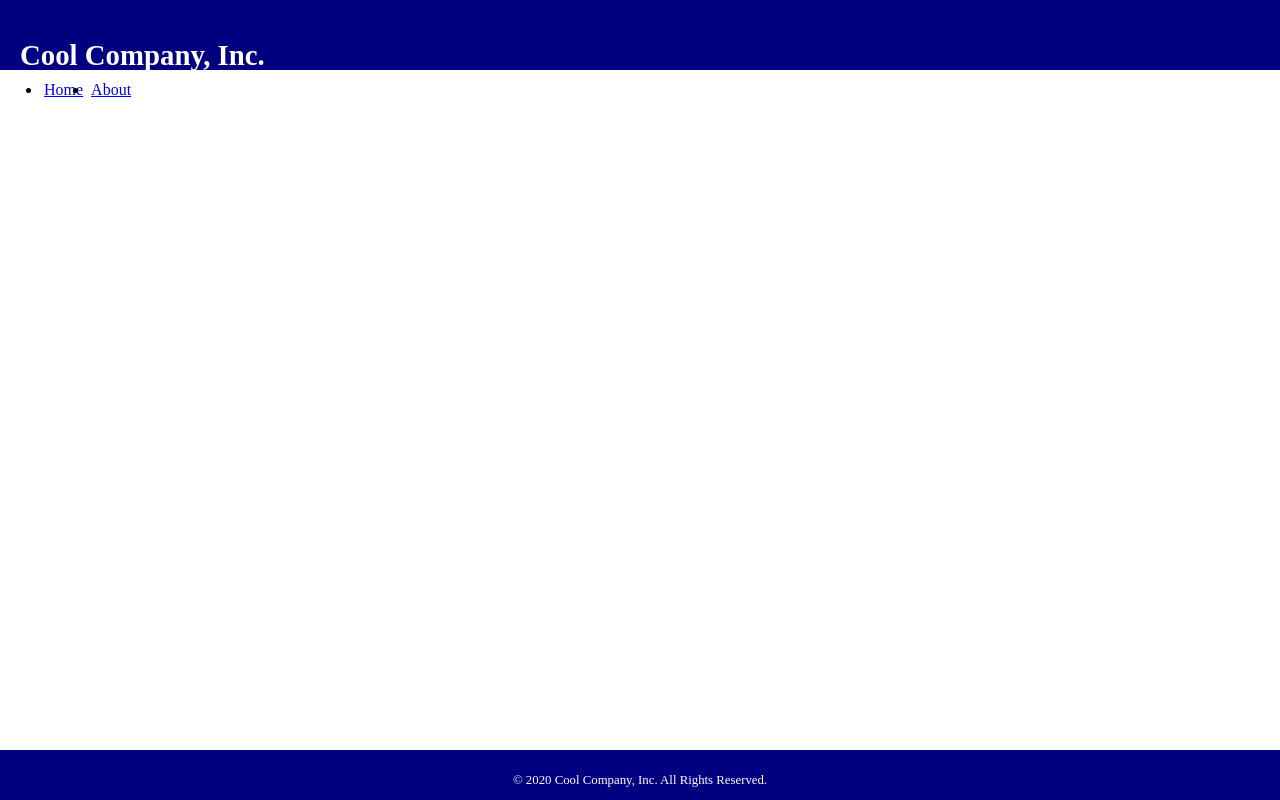
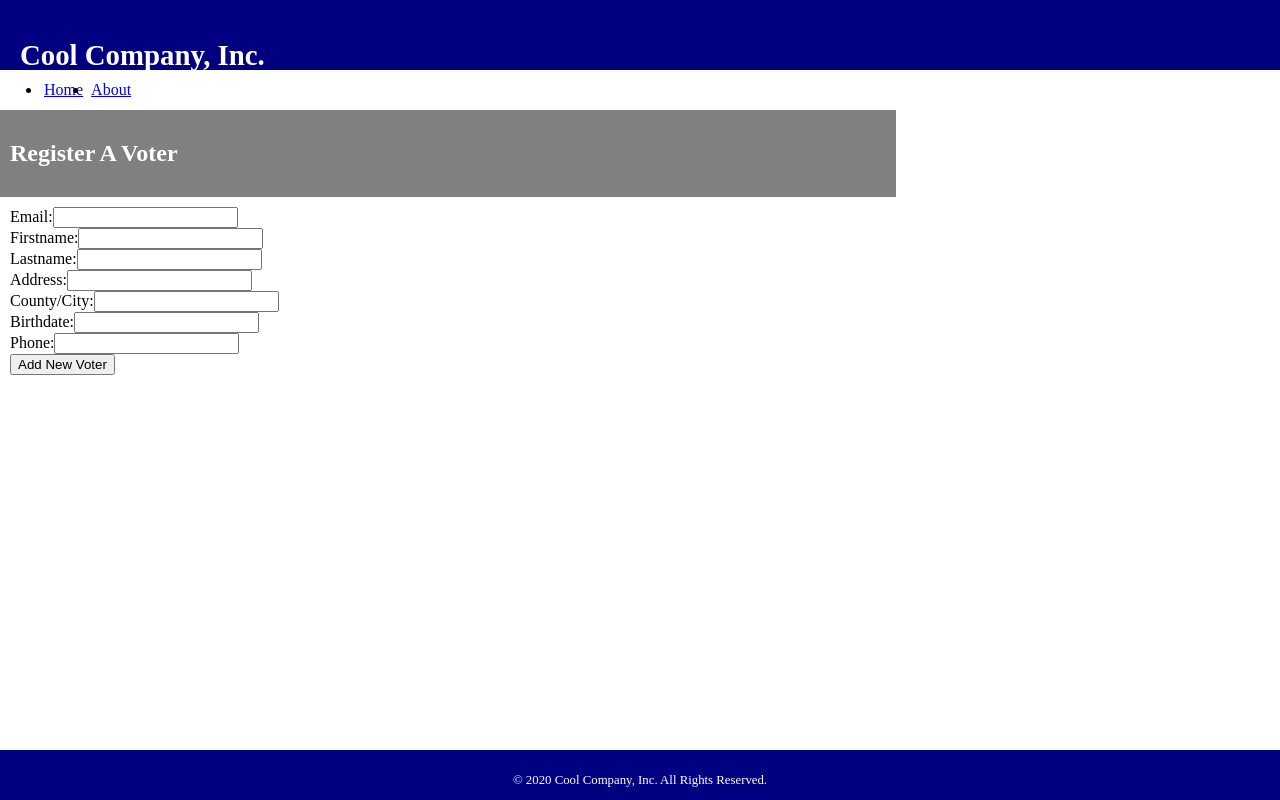
Before and after one commit to hemakothari12/Bootcamp_project, a React (Create React App) app: page /register in a window 1280 px wide. Built offline with nearby package versions, Linux system fonts and the light colour scheme.

Commit message:
adding additional UI components for voter registration

```diff
--- a/src/components/App.js
+++ b/src/components/App.js
@@ -11,6 +11,10 @@ import { Content } from './blocks/Content';
 import { Sidebar } from './blocks/Sidebar';
 import { HomePage } from './pages/HomePage';
 import { AboutPage } from './pages/AboutPage';
+
+import { VoterRegistrationPage } from './pages/VoterRegistrationPage';
+import { RegisterAVoterPage } from './pages/RegisterAVoterPage';
+import { ViewRegisteredVotersPage } from './pages/ViewRegisteredVotersPage';
 
 export const App = () => {
 
@@ -26,6 +30,15 @@ export const App = () => {
             <Route path="/about">
               <AboutPage />
             </Route>
+            <Route path="/registration">
+              <VoterRegistrationPage />
+            </Route>
+            <Route path="/register">
+                <RegisterAVoterPage />
+            </Route>
+            <Route path="/voters">
+                <ViewRegisteredVotersPage />
+            </Route>
           </Switch>
         </Content>
         <Switch>
@@ -35,6 +48,10 @@ export const App = () => {
           <Route path="/">
             <Sidebar className="home-page" />
           </Route>
+
+          <Route path="/registration">
+            <Sidebar className="registration-page" />
+          </Route>
         </Switch>
         <PageFooter />
       </PageLayout>
--- a/src/components/pages/RegisterAVoterPage.js
+++ b/src/components/pages/RegisterAVoterPage.js
@@ -0,0 +1,19 @@
+import React from 'react';
+
+import { RegistrationForm } from '../voter-registration/RegistrationForm'
+
+
+
+export const RegisterAVoterPage = ({onRegister: voter}) => {
+    return (
+        <>
+            <header>
+                <h2>Register A Voter</h2>
+            </header>
+
+            <section>
+                <RegistrationForm buttonText="Add New Voter" onSubmitVoter={voter} />
+            </section>
+        </>
+    );
+};
--- a/src/components/pages/ViewRegisteredVotersPage.js
+++ b/src/components/pages/ViewRegisteredVotersPage.js
@@ -0,0 +1,18 @@
+import React from 'react';
+
+
+export const ViewRegisteredVotersPage = () => {
+
+    return (
+        <>
+            <header>
+                <h2>Voter Registry</h2>
+            </header>
+
+            <section>
+
+            </section>
+        </>
+    );
+
+};
--- a/src/components/pages/VoterRegistrationPage.js
+++ b/src/components/pages/VoterRegistrationPage.js
@@ -0,0 +1,34 @@
+import React from 'react';
+import { Switch, Route, } from 'react-router-dom';
+
+import { RegisterAVoterPage } from './RegisterAVoterPage';
+import { ViewRegisteredVotersPage } from './ViewRegisteredVotersPage';
+
+const goRegisterAVoter = () => {
+    console.log('Let\'s register a voter!');
+};
+
+const goViewRegistrations = () => {
+    console.log('Let\'s view the voter registry!');
+};
+
+export const VoterRegistrationPage = () => {
+
+    return (
+        <>
+          <header>
+            <h2>Voter Registration Hub</h2>
+          </header>
+
+          <section>
+            <p>Welcome to the Voter Registration Hub! Below, you can find functions for managing the voter registry.</p>
+            <div>
+                <button type="button" onClick={goRegisterAVoter}>Register Voter</button>
+                <button otype="button" onClick={goViewRegistrations}>View Registered Voters</button>
+            </div>
+          </section>
+        </>
+      );
+
+
+};
--- a/src/components/voter-registration/RegistrationForm.js
+++ b/src/components/voter-registration/RegistrationForm.js
@@ -0,0 +1,61 @@
+import React from 'react';
+
+import { useForm } from '../../hooks/useForm'
+
+export const RegistrationForm = ({ buttonText, onSubmitVoter }) => {
+
+  const [ registrationForm, change, resetRegistrationForm ] = useForm({
+    email: '', firstname: '', lastname: '', address: '', county_city: '', birthdate: '', phone: '',
+  });
+
+  const submitVoter = () => {
+    onSubmitVoter({ ...registrationForm });
+    resetRegistrationForm();
+  };
+
+  return (
+    <form>
+      <div>
+        <label htmlFor="email-input">Email:</label>
+        <input type="text" id="email-input"
+          name="email" value={registrationForm.email} onChange={change} />
+      </div>
+      <div>
+        <label htmlFor="firstname-input">Firstname:</label>
+        <input type="text" id="firstname-input"
+          name="firstname" value={registrationForm.firstname} onChange={change} />
+      </div>
+      <div>
+        <label htmlFor="lastname-input">Lastname:</label>
+        <input type="number" id="lastname-input"
+          name="lastname" value={registrationForm.lastname} onChange={change} />
+      </div>
+      <div>
+        <label htmlFor="address-input">Address:</label>
+        <input type="text" id="address-input"
+          name="address" value={registrationForm.address} onChange={change} />
+      </div>
+      <div>
+        <label htmlFor="county_city-input">County/City:</label>
+        <input type="number" id="county_city-input"
+          name="county_city" value={registrationForm.county_city} onChange={change} />
+      </div>
+      <div>
+        <label htmlFor="birthdate-input">Birthdate:</label>
+        <input type="number" id="birthdate-input"
+          name="birthdate" value={registrationForm.birthdate} onChange={change} />
+      </div>
+      <div>
+        <label htmlFor="phone-input">Phone:</label>
+        <input type="number" id="phone-input"
+          name="phone" value={registrationForm.phone} onChange={change} />
+      </div>
+      <button type="button" onClick={submitVoter}>{buttonText}</button>
+    </form>
+  );
+
+};
+
+RegistrationForm.defaultProps = {
+  buttonText: 'Add New Voter',
+};
--- /dev/null
+++ b/src/hooks/useForm.js
@@ -0,0 +1,20 @@
+import { useState } from 'react';
+
+export const useForm = (initialForm) => {
+
+  const [
+    form, // model data, state data
+    setForm, // function which updates the model/state data, and triggers the re-render
+  ] = useState({ ...initialForm });
+
+  const change = (e) => {
+
+    setForm({
+      ...form,
+      [ e.target.name ]: e.target.type === 'number'
+        ? Number(e.target.value) : e.target.value,
+    });
+  };
+
+  return [ form, change, () => setForm({ ...initialForm }) ];
+};
```
Also changed, not shown: src/components/voter-registration/VoterEditRow.js (+53 -0 lines), src/components/voter-registration/VoterTable.js (added, +37 -0 lines), src/components/voter-registration/VoterViewRow.js (+28 -0 lines).
